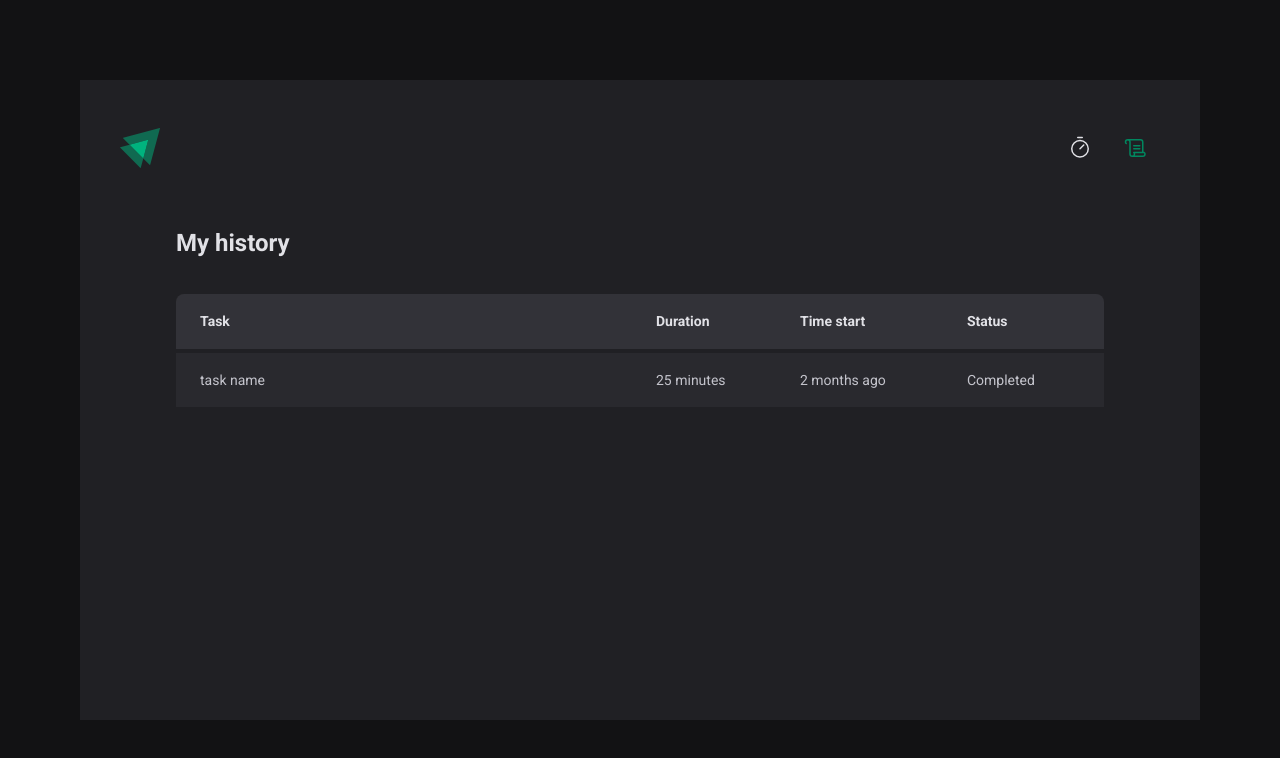
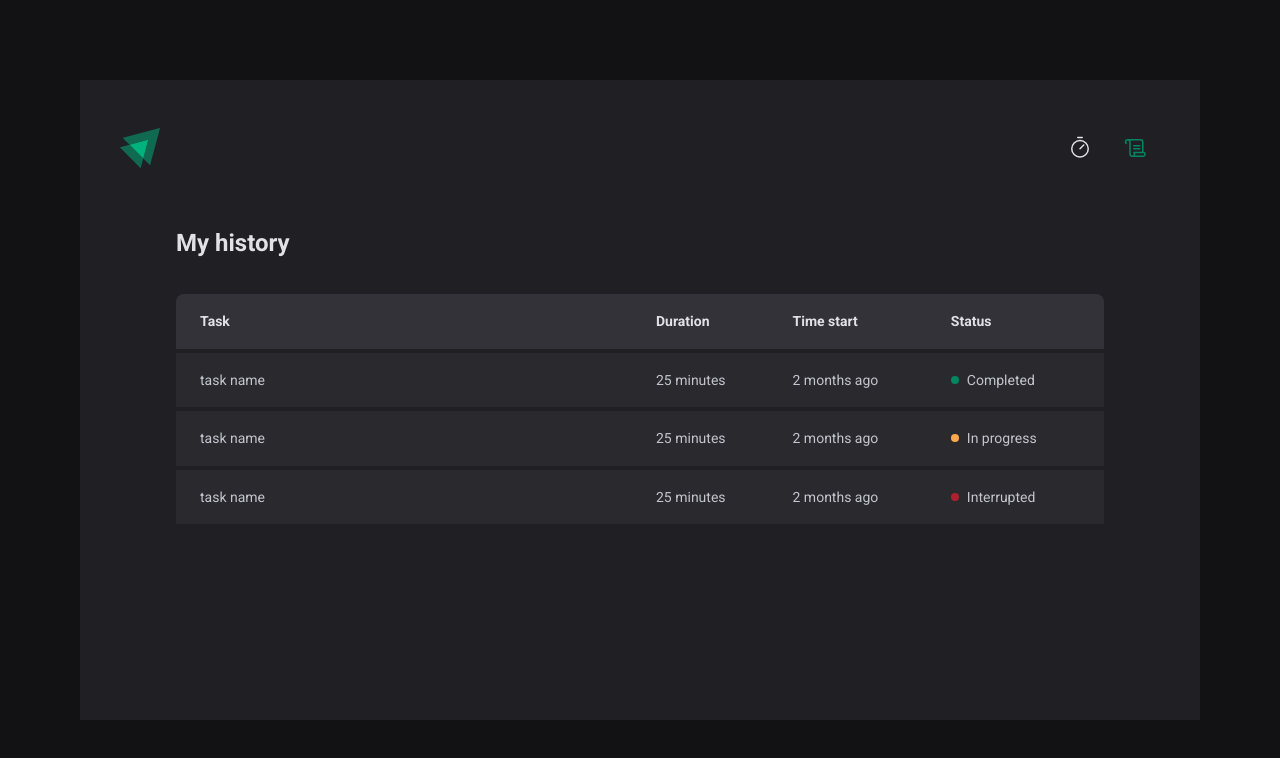
Before and after one commit to rvahilario/ignite-pomodoro, a React (Vite) app: page /history in a window 1280 px wide. Shown: the top 758 px of the page. Built offline with nearby package versions, Linux system fonts and the light colour scheme.

Commit message:
add: create status component

```diff
--- a/src/pages/History.tsx
+++ b/src/pages/History.tsx
@@ -23,7 +23,25 @@ export function History({}: HistoryProps) {
               <td>task name</td>
               <td>25 minutes</td>
               <td>2 months ago</td>
-              <td>Completed</td>
+              <td>
+                <Status status={'completed'} />
+              </td>
+            </tr>
+            <tr>
+              <td>task name</td>
+              <td>25 minutes</td>
+              <td>2 months ago</td>
+              <td>
+                <Status status={'in_progress'} />
+              </td>
+            </tr>
+            <tr>
+              <td>task name</td>
+              <td>25 minutes</td>
+              <td>2 months ago</td>
+              <td>
+                <Status status={'interrupted'} />
+              </td>
             </tr>
           </tbody>
         </table>
@@ -92,3 +110,37 @@ const HistoryList = styled.div`
     }
   }
 `
+
+const STATUS_TEXT = {
+  completed: 'Completed',
+  interrupted: 'Interrupted',
+  in_progress: 'In progress',
+}
+
+const STATUS_COLOR = {
+  completed: 'green-500',
+  interrupted: 'red-500',
+  in_progress: 'yellow-500',
+} as const
+
+interface StatusProps {
+  status: keyof typeof STATUS_COLOR
+}
+
+const Status = styled.span<StatusProps>`
+  display: flex;
+  align-items: center;
+  gap: 0.5rem;
+
+  &::before {
+    content: '';
+    width: 0.5rem;
+    height: 0.5rem;
+    border-radius: 50%;
+    background: ${({ theme, status }) => theme[STATUS_COLOR[status]]};
+  }
+
+  &::after {
+    content: ${({ status }) => `"${STATUS_TEXT[status]}"`};
+  }
+`
```
